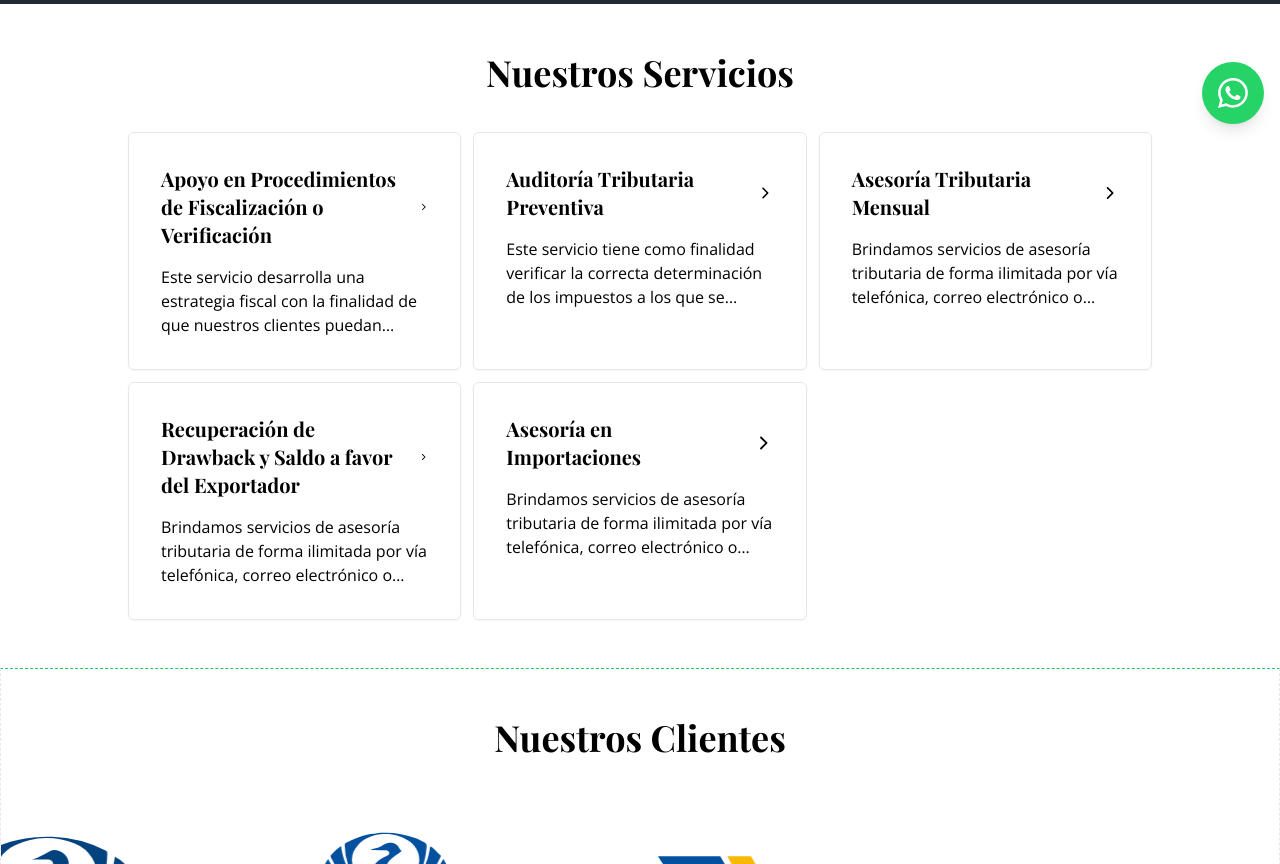
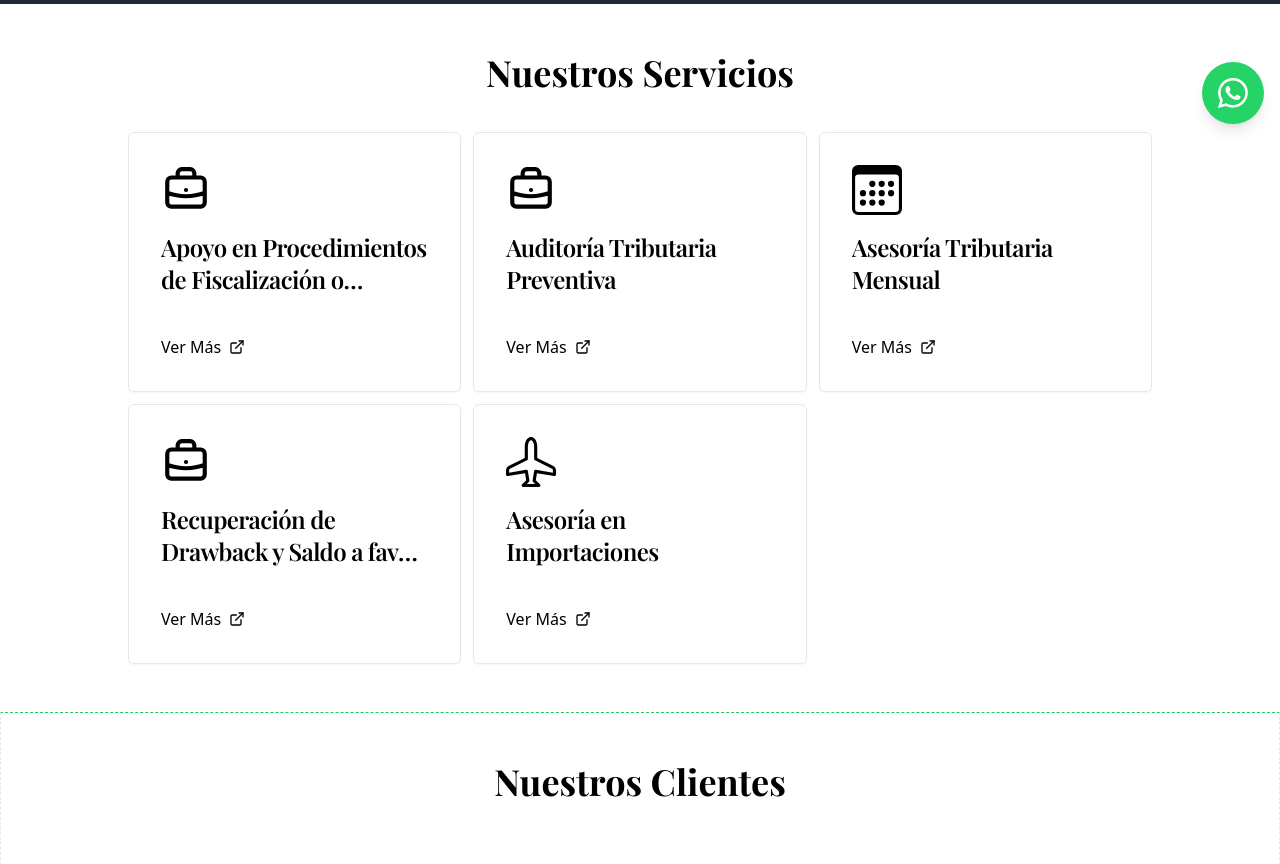
Before and after one commit to yohrdy243/ar-consultancy, a Next.js app: page / in a window 1280 px wide. Shown: the part 660-1524 px from the top of the page. Built offline with nearby package versions, Linux system fonts and the light colour scheme; grey boxes are pictures that could not be loaded; a web font is replaced by a local one.

Commit message:
Cards changes

```diff
--- a/app/components/Services.tsx
+++ b/app/components/Services.tsx
@@ -1,67 +1,36 @@
 import { ReactNode } from "react";
-import { IoIosArrowForward } from "react-icons/io";
-
+import { LuExternalLink } from "react-icons/lu";
+import { HiOutlineBriefcase } from "react-icons/hi";
+import { TService, servicesData } from "../data/services";
+import Link from "next/link";
 export function Card({ children }: { children: ReactNode }) {
     return (
-
         <div className="hover:text-green-700 transition-colors duration-100 ease-in-out border rounded-md p-8 flex flex-col gap-4 shadow-sm hover:shadow-md cursor-pointer">
             {children}
         </div>
     );
 }
 
-function ServiceCard({
-    title,
-    subtitle,
-    link,
-}: {
-    title: string;
-    subtitle: string;
-    link?: string;
-}) {
+function ServiceCard({ title, url, icon }: TService) {
+    const IconComponent = icon || HiOutlineBriefcase;
+
     return (
-        <Card>
-            <h1 className=" text-xl font-bold inline-flex items-center gap-2">
-                {title}
-                <IoIosArrowForward />
-            </h1>
-            <p className="line-clamp-3">{subtitle}</p>
-        </Card>
+        <Link href={url}>
+            <Card>
+                <IconComponent size={50} />
+
+                <h5 className="mb-2 text-2xl font-semibold tracking-tight h-20 overflow-hidden">
+                    <div className="line-clamp-2">{title}</div>
+                </h5>
+
+                <div className="inline-flex gap-2 items-center hover:text-blue-600">
+                    Ver Más
+                    <LuExternalLink />
+                </div>
+            </Card>
+        </Link>
     );
 }
-
-const servicesData = [
-    {
-        title: "Apoyo en Procedimientos de Fiscalización o Verificación",
-        subtitle:
-            "Este servicio desarrolla una estrategia fiscal con la finalidad de que nuestros clientes puedan afrontar un proceso de verificación o auditoría de la SUNAT con los mayores beneficios, salvaguardando sus derechos establecidos en las normas legales. Incluye el análisis y evaluación previa de la documentación contable y tributaria de nuestros clientes. Asimismo, nuestro equipo de profesionales acompaña permanentemente todo el proceso de fiscalización, evaluación y dando respuesta a los requerimientos del auditor fiscal",
-        link: "",
-    },
-    {
-        title: "Auditoría Tributaria Preventiva",
-        subtitle:
-            "Este servicio tiene como finalidad verificar la correcta determinación de los impuestos a los que se encuentran afectas las empresas de forma preventiva partiendo del análisis de las operaciones económicas registradas en la contabilidad, aplicando lo establecido en las normas tributarias vigentes en cada período tributario, de manera que no existan contingencias o reparos frente a un posible proceso de fiscalización de la SUNAT.",
-        link: "",
-    },
-    {
-        title: "Asesoría Tributaria Mensual",
-        subtitle:
-            "Brindamos servicios de asesoría tributaria de forma ilimitada por vía telefónica, correo electrónico o reuniones presenciales para poder resolver cualquier duda que puedan tener las empresas sobre las operaciones que se llevan a cabo.",
-        link: "",
-    },
-    {
-        title: "Recuperación de Drawback y Saldo a favor del Exportador",
-        subtitle:
-            "Brindamos servicios de asesoría tributaria de forma ilimitada por vía telefónica, correo electrónico o reuniones presenciales para poder resolver cualquier duda que puedan tener las empresas sobre las operaciones que se llevan a cabo.",
-        link: "",
-    },
-    {
-        title: "Asesoría en Importaciones",
-        subtitle:
-            "Brindamos servicios de asesoría tributaria de forma ilimitada por vía telefónica, correo electrónico o reuniones presenciales para poder resolver cualquier duda que puedan tener las empresas sobre las operaciones que se llevan a cabo.",
-        link: "",
-    },
-];
 
 export default function Services() {
     return (
--- /dev/null
+++ b/app/data/services.ts
@@ -0,0 +1,44 @@
+import { ReactNode } from "react";
+import { BsAirplane, BsCalendar3 } from "react-icons/bs";
+import { IconType } from "react-icons/lib";
+export type TService = {
+    title: string;
+    description: string;
+    url: string;
+    icon?: IconType;
+};
+
+export const servicesData: TService[] = [
+    {
+        title: "Apoyo en Procedimientos de Fiscalización o Verificación",
+        description:
+            "Este servicio desarrolla una estrategia fiscal con la finalidad de que nuestros clientes puedan afrontar un proceso de verificación o auditoría de la SUNAT con los mayores beneficios, salvaguardando sus derechos establecidos en las normas legales. Incluye el análisis y evaluación previa de la documentación contable y tributaria de nuestros clientes. Asimismo, nuestro equipo de profesionales acompaña permanentemente todo el proceso de fiscalización, evaluación y dando respuesta a los requerimientos del auditor fiscal",
+        url: "/servicios/procedimientos-fiscalizacion-verificacion",
+    },
+    {
+        title: "Auditoría Tributaria Preventiva",
+        description:
+            "Este servicio tiene como finalidad verificar la correcta determinación de los impuestos a los que se encuentran afectas las empresas de forma preventiva partiendo del análisis de las operaciones económicas registradas en la contabilidad, aplicando lo establecido en las normas tributarias vigentes en cada período tributario, de manera que no existan contingencias o reparos frente a un posible proceso de fiscalización de la SUNAT.",
+        url: "/servicios/auditoria-tributaria-preventiva",
+    },
+    {
+        title: "Asesoría Tributaria Mensual",
+        description:
+            "Brindamos servicios de asesoría tributaria de forma ilimitada por vía telefónica, correo electrónico o reuniones presenciales para poder resolver cualquier duda que puedan tener las empresas sobre las operaciones que se llevan a cabo.",
+        url: "/servicios/asesoria-tributaria-mensual",
+        icon : BsCalendar3
+    },
+    {
+        title: "Recuperación de Drawback y Saldo a favor del Exportador",
+        description:
+            "Brindamos servicios de asesoría tributaria de forma ilimitada por vía telefónica, correo electrónico o reuniones presenciales para poder resolver cualquier duda que puedan tener las empresas sobre las operaciones que se llevan a cabo.",
+        url: "/servicios/recuperacion-drawback-saldo-afavor",
+    },
+    {
+        title: "Asesoría en Importaciones",
+        description:
+            "Brindamos servicios de asesoría tributaria de forma ilimitada por vía telefónica, correo electrónico o reuniones presenciales para poder resolver cualquier duda que puedan tener las empresas sobre las operaciones que se llevan a cabo.",
+        url: "/servicios/importaciones",
+        icon: BsAirplane,
+    },
+];
```
